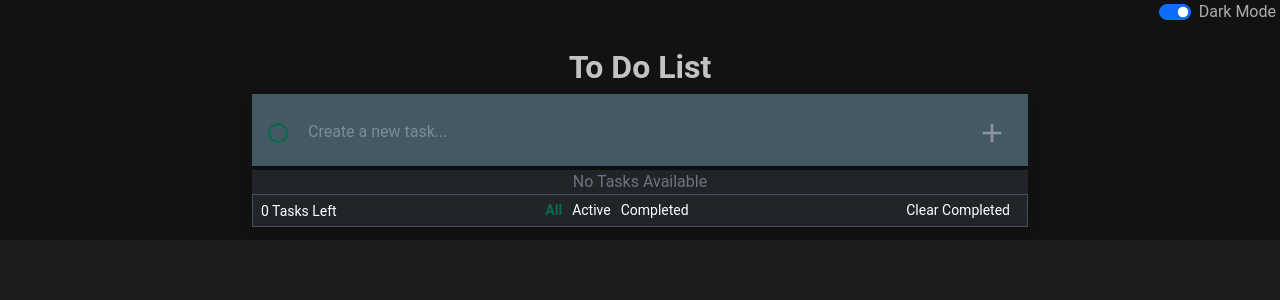
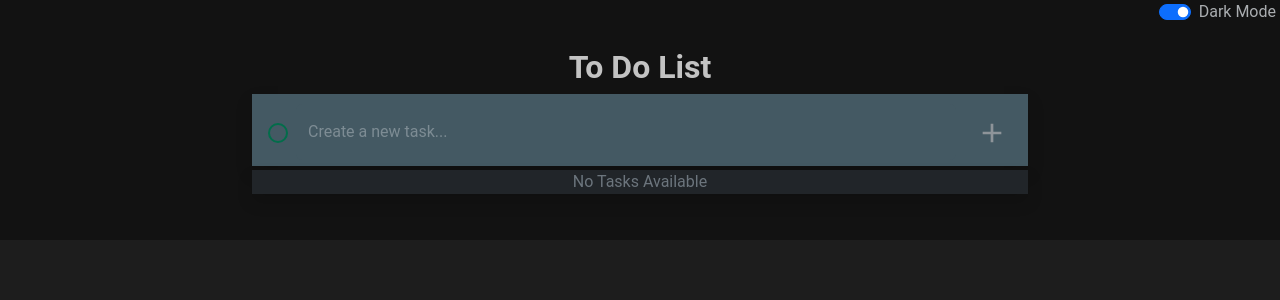
Before and after one commit to Akfslgn/To-do-app, a React (Vite) app: page / in a window 1280 px wide. Shown: the top 300 px of the page. Built offline with nearby package versions, Linux system fonts and the light colour scheme.

Commit message:
some updates

```diff
--- a/src/App.jsx
+++ b/src/App.jsx
@@ -27,6 +27,16 @@ function App() {
     const updatedTasks = tasks.map((task) =>
       task.id === id ? { ...task, completed: !task.completed } : task
     );
+    setTasks(updatedTasks);
+  };
+
+  const toggleTaskCompletionAll = () => {
+    const allCompleted = tasks.every((task) => task.completed);
+    const updatedTasks = tasks.map((task) => ({
+      ...task,
+      completed: !allCompleted,
+    }));
+
     setTasks(updatedTasks);
   };
 
@@ -60,7 +70,10 @@ function App() {
         <ThemeToggler className="theme-toggler" />
       </div>
       <div className="mt-5">
-        <TaskForm addTask={addTask} />
+        <TaskForm
+          addTask={addTask}
+          toggleTaskCompletionAll={toggleTaskCompletionAll}
+        />
       </div>
       <div>
         <TaskList
--- a/src/components/TaskForm.jsx
+++ b/src/components/TaskForm.jsx
@@ -1,7 +1,7 @@
 import { MdOutlineAdd } from "react-icons/md";
-import React, { useState } from "react";
+import { useState } from "react";
 import { isValidTask } from "../utils";
-function TaskForm({ addTask, toggleTaskCompletion }) {
+function TaskForm({ addTask, toggleTaskCompletionAll }) {
   const [task, setTask] = useState("");
   const [validTask, setValidTask] = useState("");
   const handleTaskInput = (e) => {
@@ -31,8 +31,7 @@ function TaskForm({ addTask, toggleTaskCompletion }) {
         onSubmit={handleSubmit}
       >
         <input
-          onChange={() => toggleTaskCompletion(task.id)}
-          onClick={toggleTaskCompletion}
+          onChange={() => toggleTaskCompletionAll(task.id)}
           id="task-checkbox"
           type="checkbox"
           className="form-check-input align-self-center me-2 ms-1 fs-5 rounded-5"
--- a/src/components/TaskList.jsx
+++ b/src/components/TaskList.jsx
@@ -10,21 +10,9 @@ function TaskList({
   showCompletedTasks,
   filter,
 }) {
-  return tasks.length < 1 ? (
-    <div className="">
-      <div className="text-center mt-1  bg-body shadow text-secondary">
-        No Tasks Available
-      </div>
-      <div className="bg-body card-footer rounded-0 shadow border border-1">
-        <TaskFooter
-          allTasks={tasks.length}
-          clearCompleted={clearCompleted}
-          showAllTasks={showAllTasks}
-          showActiveTasks={showActiveTasks}
-          showCompletedTasks={showCompletedTasks}
-          filter={filter}
-        />
-      </div>
+  return tasks < 1 && filter === "all" ? (
+    <div className="text-center mt-1  bg-body shadow text-secondary">
+      No Tasks Available
     </div>
   ) : (
     <div className="mt-1 ">
```
